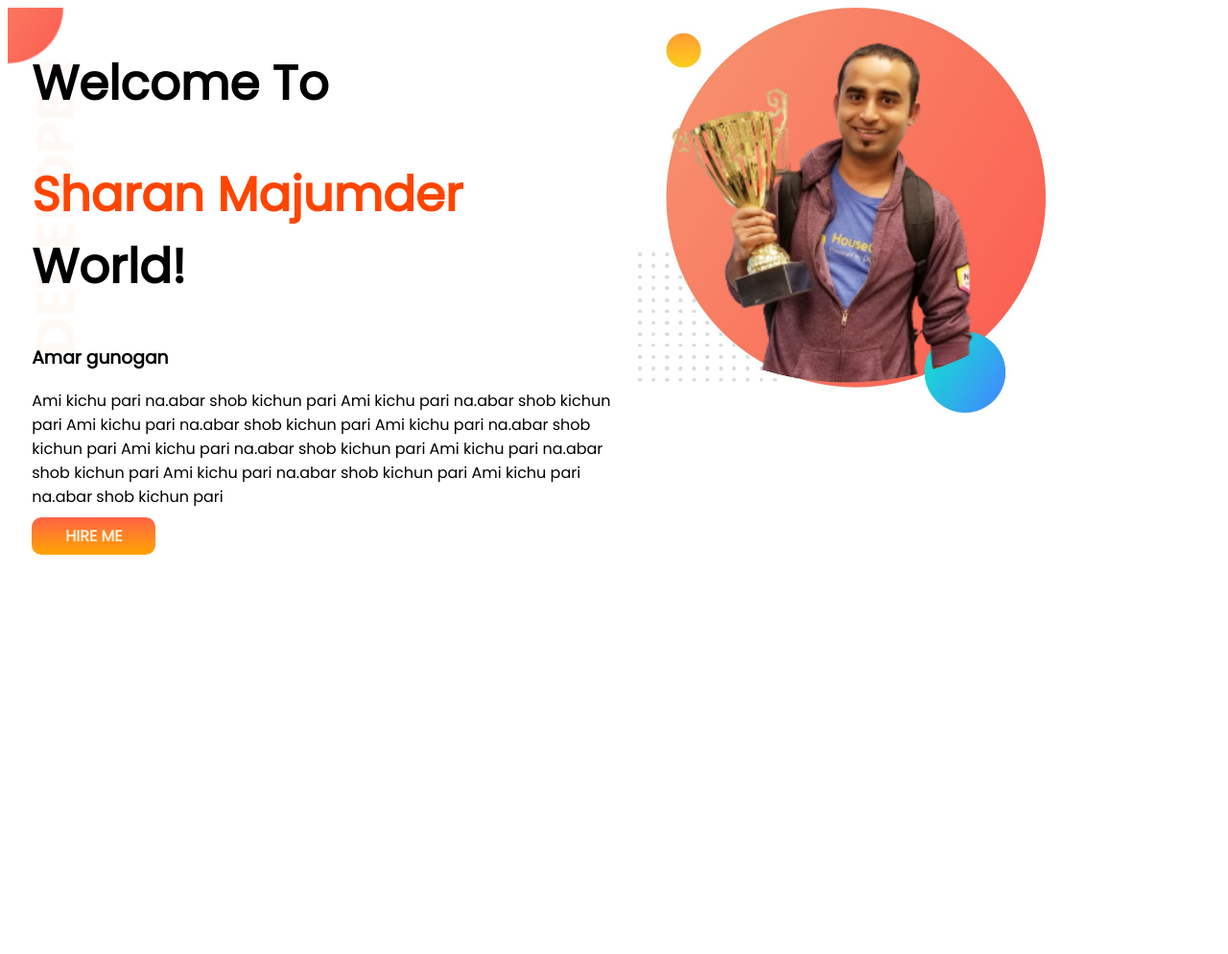
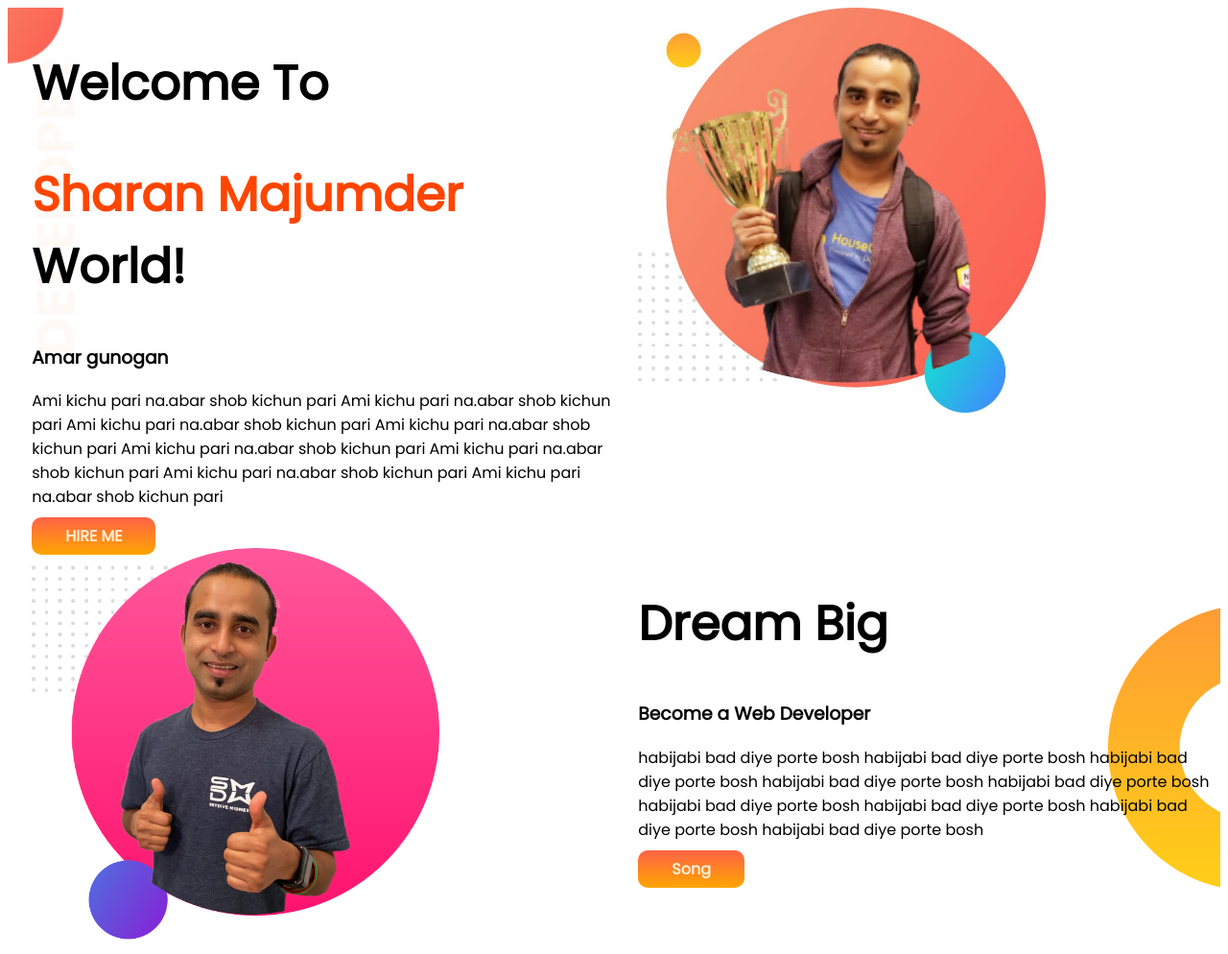
Before and after one commit to SharanMajumder/developer-portfolio, a plain HTML site: page index.html in a window 1280 px wide. Shown: the whole page at 96% size. Before the commit the page ends 800 px from the top, so only its background shows below. Drawn offline with Linux system fonts and the light colour scheme.

Commit message:
dream add

```diff
--- a/index.html
+++ b/index.html
@@ -31,6 +31,21 @@
             <img src="images/webD.jpg" alt="">
         </div>
     </section>
+    <section class="dream-big">
+        <div class="half-width">
+            <img src="images/jhankar2.png" alt="">
+        </div>
+        <div class="half-width">
+            <h1>Dream Big</h1>
+            <h3>Become a Web Developer</h3>
+            <p>habijabi bad diye porte bosh habijabi bad diye porte bosh habijabi bad diye porte bosh habijabi bad diye
+                porte bosh habijabi bad diye porte bosh habijabi bad diye porte bosh habijabi bad diye porte bosh
+                habijabi bad diye porte bosh habijabi bad diye porte bosh </p>
+            <a class="link-button" target="_blank"
+                href="https://www.youtube.com/watch?v=fgUPWj7Adgc&list=RDIvoa6EtFVPw&index=6">Song</a>
+        </div>
+
+    </section>
 
 </body>
 
--- a/style.css
+++ b/style.css
@@ -3,6 +3,7 @@ body{
 }
 section{
     display: flex;
+    margin-bottom: 50px;
 }
 .half-width{
     width: 50%;
@@ -30,3 +31,10 @@ h1{
     margin: 0;
     background-repeat: no-repeat;
 }
+.dream-big{
+    background-image: url(images/dream-bg.png);
+    margin: 0;
+    border-radius: 10px;
+    background-repeat: no-repeat;
+    background-position: right;
+}
```
